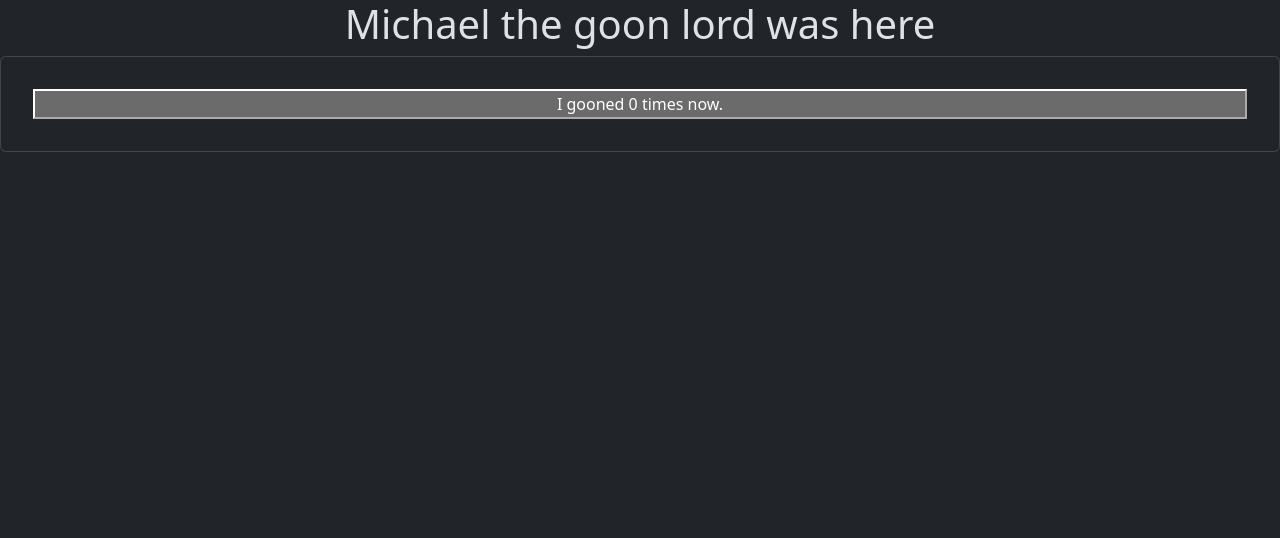
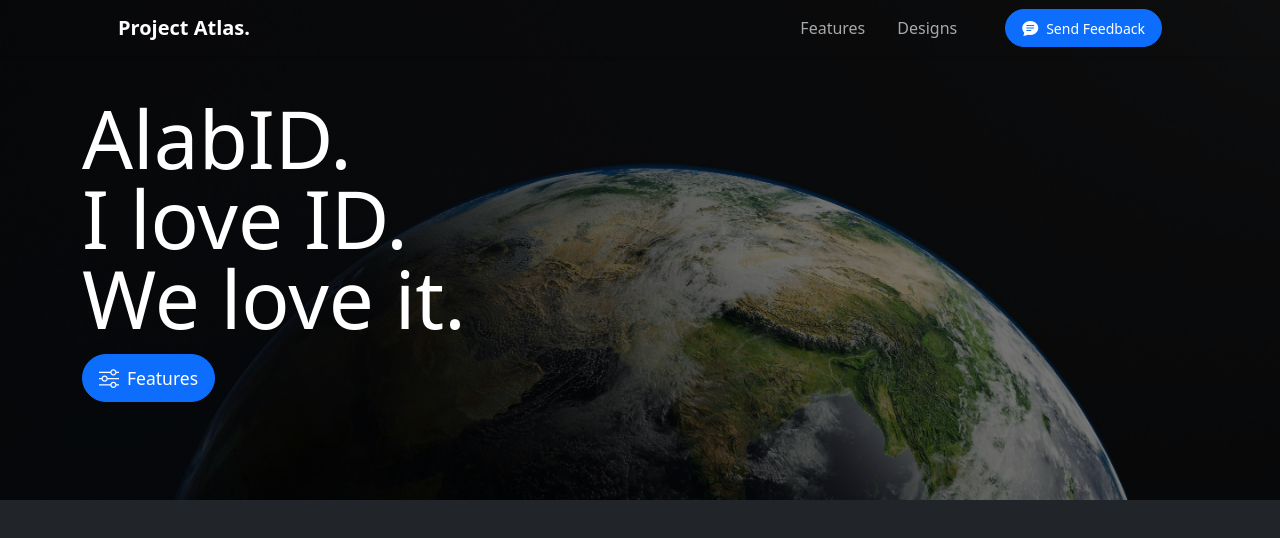
Before and after one commit to vyleene/projectatlas, a React (Vite) app: page / in a window 1280 px wide. Shown: the top 538 px of the page. Built offline with nearby package versions, Linux system fonts and the light colour scheme.

Commit message:
Added navbar and hero section

```diff
--- a/src/App.tsx
+++ b/src/App.tsx
@@ -1,17 +1,13 @@
-import { useState } from 'react'
 import './App.css'
+import Header from './components/Header'
+import Navigation from './components/Navigation'
 
 function App() {
-  const [count, setCount] = useState(0)
 
   return (
     <>
-      <h1>Michael the goon lord was here</h1>
-      <div className="card">
-        <button onClick={() => setCount((count) => count + 1)}>
-          I gooned {count} times now.
-        </button>
-      </div>
+      <Navigation/>
+      <Header/>
     </>
   )
 }
```
